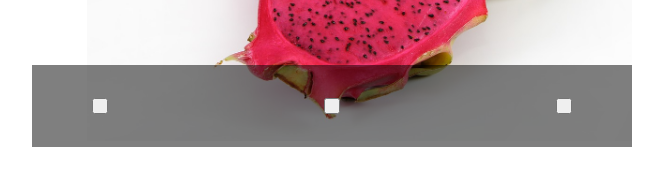
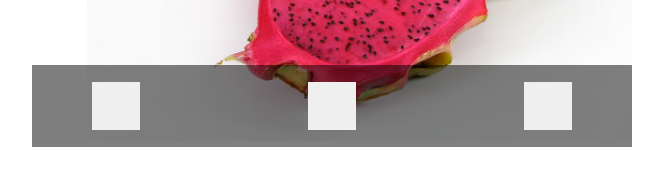
Before and after one commit to rahulshah7/framify-image-carousel, a plain HTML site: page index.html in a window 1280 px wide. Shown: the part 309-494 px from the top of the page, without its empty margins (308-971 px from the left). Drawn offline with Linux system fonts and the light colour scheme.

Commit message:
Make buttons square

```diff
--- a/style.css
+++ b/style.css
@@ -26,6 +26,9 @@
   background-color: rgba(0, 0, 0, 0.5);
 }
 
-.framify-buttons * {
-  height: 16px;
+.framify-buttons button {
+  height: 0;
+  width: 10%;
+  padding: 0 0 10% 0;
+  border: none;
 }
```
